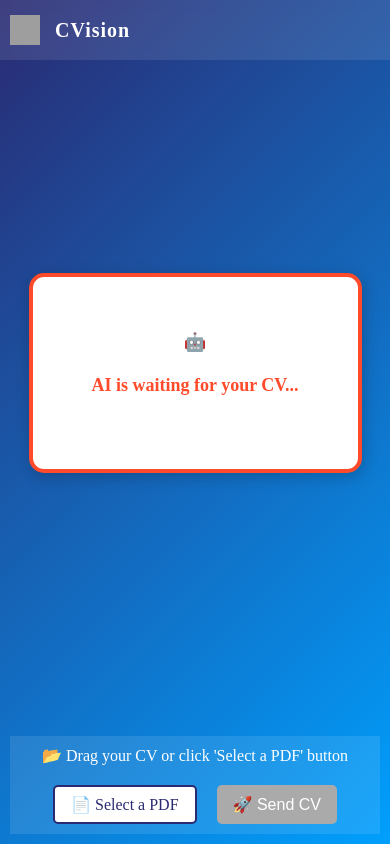
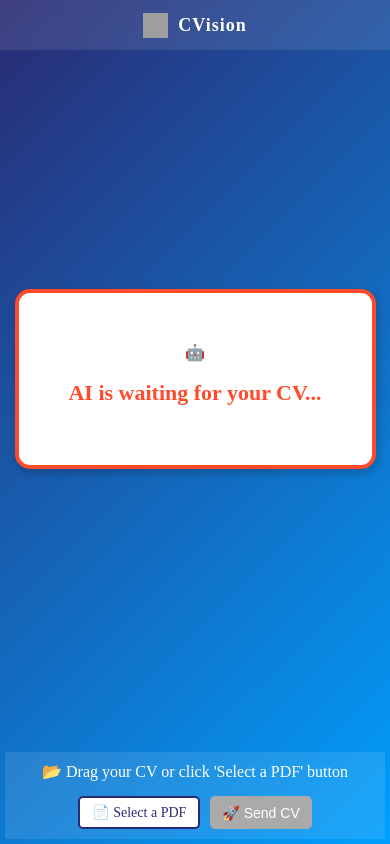
Before and after one commit to skarahan35/cvision, an Angular app: page / in a window 390 px wide. Built offline with nearby package versions, Linux system fonts and the light colour scheme; grey boxes are pictures that could not be loaded.

Commit message:
update css

```diff
--- a/src/app/app.component.scss
+++ b/src/app/app.component.scss
@@ -4,10 +4,9 @@
   box-sizing: border-box;
 }
 
-body,
-html {
-  width: 100%;
-  height: 100%;
+body, html {
+  width: 100vw;
+  min-height: 100dvh;
   font-family: "Poppins", sans-serif;
   overflow: hidden;
 }
@@ -16,50 +15,54 @@ html {
   display: flex;
   flex-direction: column;
   align-items: center;
-  height: 100vh;
+  justify-content: center;
+  width: 100%;
+  min-height: 100dvh;
   background: linear-gradient(135deg, #2a2a72, #009ffd);
   color: white;
   text-align: center;
+  padding: 10px;
 }
 
 .header {
   width: 100%;
-  height: 80px;
+  height: 60px;
   display: flex;
   align-items: center;
-  padding-left: 20px;
+  justify-content: center;
   background: rgba(255, 255, 255, 0.1);
   backdrop-filter: blur(5px);
-  position: absolute;
+  position: fixed;
   top: 0;
   left: 0;
+  padding: 0 15px;
 }
 
 .header-content {
   display: flex;
   align-items: center;
-  gap: 15px;
+  gap: 10px;
 }
 
 .bot-icon {
-  width: 40px;
-  height: 40px;
+  width: 30px;
+  height: 30px;
 }
 
 .header h1 {
-  font-size: 28px;
+  font-size: 20px;
   font-weight: 600;
   color: white;
   letter-spacing: 1px;
 }
 
 .ai-response {
-  width: 100%;
   flex-grow: 1;
   display: flex;
   align-items: center;
   justify-content: center;
-  padding: 40px 0;
+  width: 100%;
+  padding: 15px 0;
 }
 
 .chat-bubble {
@@ -67,17 +70,17 @@ html {
   flex-direction: column;
   align-items: center;
   justify-content: center;
-  gap: 12px;
-  padding: 30px;
+  gap: 10px;
+  padding: 20px;
   background: white;
   color: black;
-  font-size: 20px;
-  border-radius: 15px;
-  box-shadow: 2px 4px 15px rgba(0, 0, 0, 0.2);
-  width: 80%;
-  max-width: 900px;
-  min-height: 200px;
-  max-height: 65vh;
+  font-size: 18px;
+  border-radius: 10px;
+  box-shadow: 2px 4px 10px rgba(0, 0, 0, 0.2);
+  width: 90%;
+  max-width: 600px;
+  min-height: 180px;
+  max-height: 50vh;
   text-align: center;
   position: relative;
   overflow: hidden;
@@ -86,11 +89,10 @@ html {
 }
 
 .chat-content {
-  max-height: 50vh;
+  max-height: 40vh;
   overflow-y: auto;
-  padding: 10px;
+  padding: 8px;
   width: 100%;
-  scroll-behavior: smooth;
 }
 
 .chat-content::-webkit-scrollbar {
@@ -101,22 +103,14 @@ html {
   background-color: rgba(0, 0, 0, 0.3);
   border-radius: 10px;
 }
-.detail-text {
-  color: black;
-  font-weight: normal;
-  margin-top: 10px;
-  font-size: 20px;
-  text-align: left;
-  width: 100%;
-  padding: 0 20px;
-  display: block;
-}
+
 .upload-box {
   width: 100%;
   text-align: center;
-  padding: 20px;
+  padding: 15px;
   background: rgba(255, 255, 255, 0.1);
 }
+
 .drop-area {
   cursor: default;
 }
@@ -126,18 +120,20 @@ html {
 }
 
 .button-container {
-  margin-top: 20px;
+  margin-top: 15px;
   justify-content: center;
   display: flex;
-  gap: 20px;
+  gap: 10px;
+  flex-wrap: wrap;
 }
 
 .file-label,
 .send-btn {
-  padding: 10px 20px;
-  font-size: 18px;
+  padding: 8px 15px;
+  font-size: 16px;
   border-radius: 5px;
   cursor: pointer;
+  text-align: center;
 }
 
 .file-label {
@@ -148,7 +144,6 @@ html {
 
 .file-label:hover {
   background-color: #f0f0f0;
-  transform: scale(1.05);
 }
 
 .send-btn {
@@ -164,8 +159,8 @@ html {
 
 .send-btn:hover:enabled {
   background-color: #e43a1c;
-  transform: scale(1.05);
 }
+
 @keyframes colorChange {
   0% {
     border-color: #ff4b2b;
@@ -199,46 +194,44 @@ html {
   border-radius: 15px;
   transition: border-color 0.5s ease-in-out;
 }
+
+/* Mobil Uyumluluk */
 @media screen and (max-width: 768px) {
   .container {
-    padding: 10px;
+    padding: 5px;
   }
 
   .header {
-    height: 60px;
-    padding-left: 10px;
+    height: 50px;
   }
 
   .header h1 {
-    font-size: 20px;
+    font-size: 18px;
   }
 
   .bot-icon {
-    width: 30px;
-    height: 30px;
+    width: 25px;
+    height: 25px;
   }
 
   .chat-bubble {
-    width: 90%;
-    padding: 20px;
-    font-size: 18px;
+    width: 95%;
+    padding: 15px;
+    font-size: 16px;
   }
 
   .chat-content {
-    max-height: 40vh;
-    font-size: 16px;
+    max-height: 35vh;
+    font-size: 14px;
   }
 
   .upload-box {
     padding: 10px;
   }
 
-  .file-label, .send-btn {
-    font-size: 16px;
-    padding: 8px 16px;
-  }
-
-  .animated-text {
-    font-size: 18px;
+  .file-label,
+  .send-btn {
+    font-size: 14px;
+    padding: 6px 12px;
   }
 }
```
